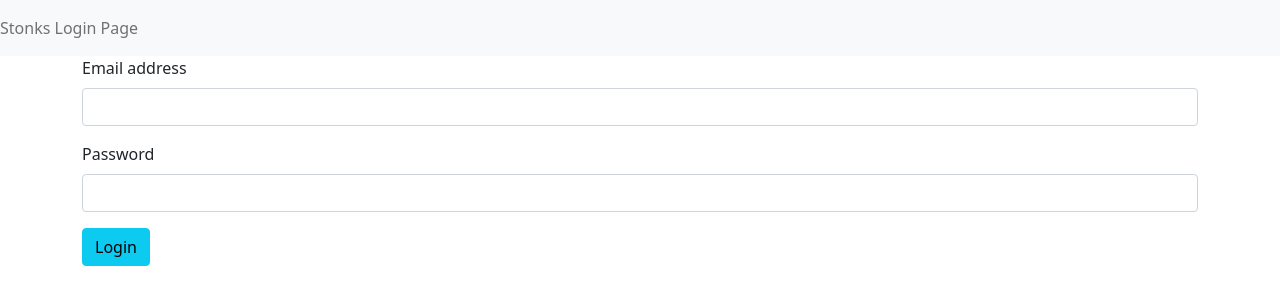
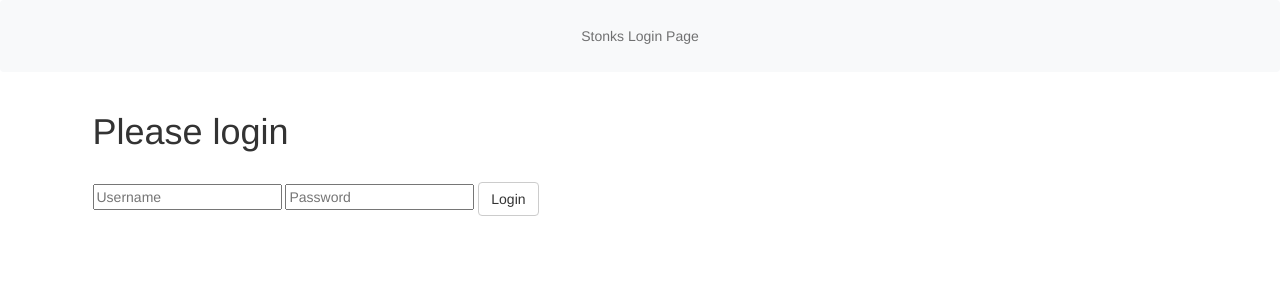
Before and after one commit to shreya-prabhu/Stonks, a Flask app: page /login in a window 1280 px wide. Shown: the top 305 px of the page. Run offline with Flask 2, Linux system fonts and the light colour scheme; some libraries are stand-ins or nearby versions.

Commit message:
Update login.html

```diff
--- a/templates/login.html
+++ b/templates/login.html
@@ -8,19 +8,29 @@
     </nav>
 
     <div class="container-sm" align-items-center>
-        <form>
-            <form>
-                <div class="mb-3">
-                  <label for="exampleInputEmail1" class="form-label">Email address</label>
-                  <input type="email" class="form-control" id="exampleInputEmail1" aria-describedby="emailHelp">
-                </div>
-                <div class="mb-3">
-                  <label for="exampleInputPassword1" class="form-label">Password</label>
-                  <input type="password" class="form-control" id="exampleInputPassword1">
-                </div>
-
-                <button type="submit" class="btn btn-info">Login</button>
-              </form>
+      <html>
+      <head>
+        <title>Flask Intro - login page</title>
+        <meta name="viewport" content="width=device-width, initial-scale=1.0">
+        <link href="static/bootstrap.min.css" rel="stylesheet" media="screen">
+      </head>
+      <body>
+        <div class="container">
+          <h1>Please login</h1>
+          <br>
+          <form action="" method="post">
+            <input type="text" placeholder="Username" name="username" value="{{
+              request.form.username }}">
+             <input type="password" placeholder="Password" name="password" value="{{
+              request.form.password }}">
+            <input class="btn btn-default" type="submit" value="Login">
+          </form>
+          {% if error %}
+            <p class="error"><strong>Error:</strong> {{ error }}
+          {% endif %}
+        </div>
+      </body>
+    </html>
 
     </div>
   </html>
```
